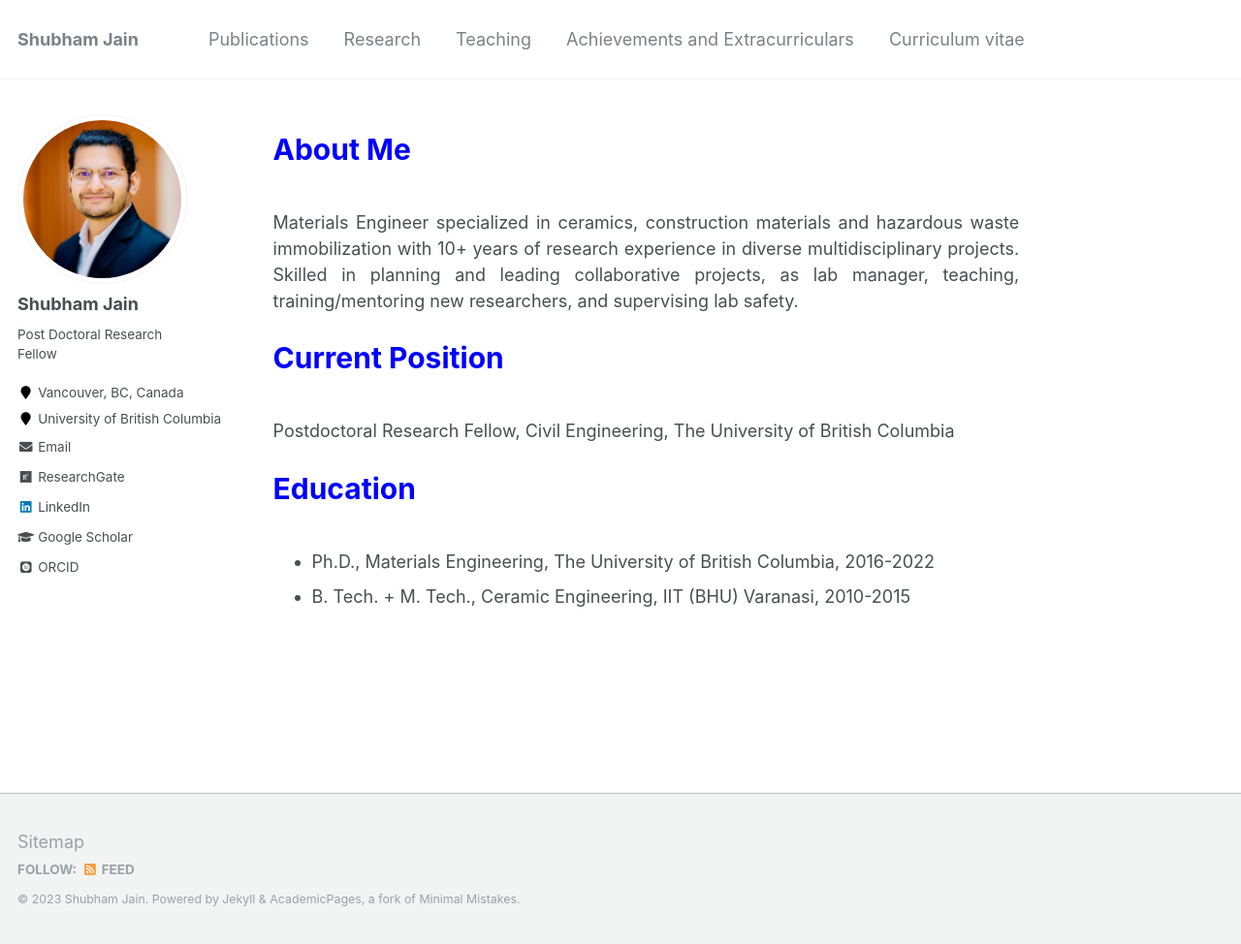
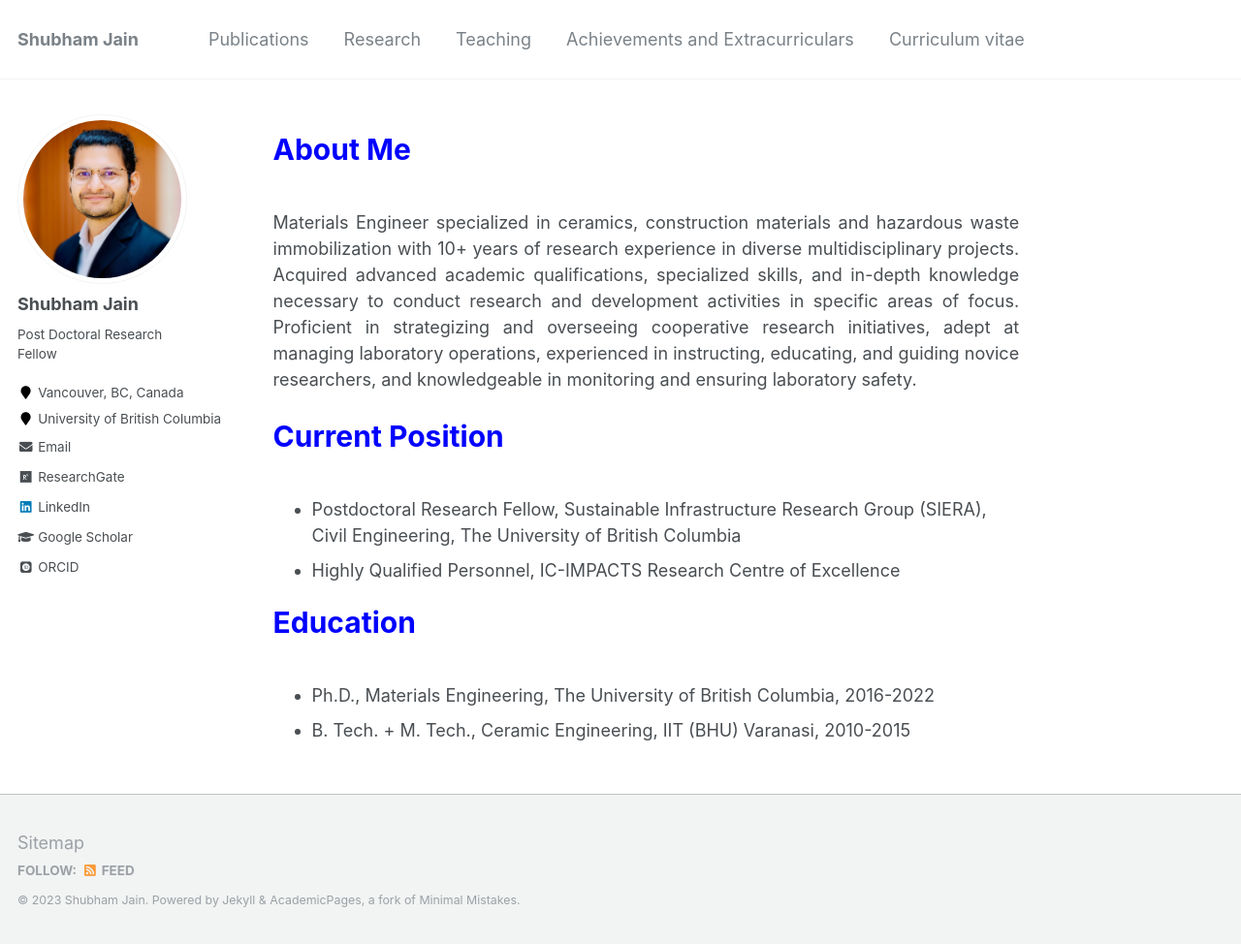
Before and after one commit to shubhamj2611/shubhamj2611.github.io, a Jekyll site: the page built from _pages/about.md, in a window 1280 px wide and 974 px high. Shown: the whole window at 97% size. Built offline with Jekyll 4.4.1, drawn with Linux system fonts in a browser that asks for light colours; some web fonts are replaced.

Commit message:
Update about.md

```diff
--- a/_pages/about.md
+++ b/_pages/about.md
@@ -9,10 +9,12 @@ redirect_from:
 ---
 
 <p style="text-align:left; color:Blue; font-size:30px; font-weight:bold;"> About Me </p>
-<p style="text-align:justify; font-size=22px;"> Materials Engineer specialized in ceramics, construction materials and hazardous waste immobilization with 10+ years of research experience in diverse multidisciplinary projects. Skilled in planning and leading collaborative projects, as lab manager, teaching, training/mentoring new researchers, and supervising lab safety. </p>
+<p style="text-align:justify; font-size=22px;"> Materials Engineer specialized in ceramics, construction materials and hazardous waste immobilization with 10+ years of research experience in diverse multidisciplinary projects. Acquired advanced academic qualifications, specialized skills, and in-depth knowledge necessary to conduct research and development activities in specific areas of focus. Proficient in strategizing and overseeing cooperative research initiatives, adept at managing laboratory operations, experienced in instructing, educating, and guiding novice researchers, and knowledgeable in monitoring and ensuring laboratory safety. </p>
 
 <p style="text-align:left; color:Blue; font-size:30px; font-weight:bold;"> Current Position </p>
-Postdoctoral Research Fellow, Civil Engineering, The University of British Columbia
+* Postdoctoral Research Fellow, Sustainable Infrastructure Research Group (SIERA), Civil Engineering, The University of British Columbia
+* Highly Qualified Personnel, IC-IMPACTS Research Centre of Excellence
+
 
 
 <p style="text-align:left; color:Blue; font-size:30px; font-weight:bold;"> Education </p>
```
